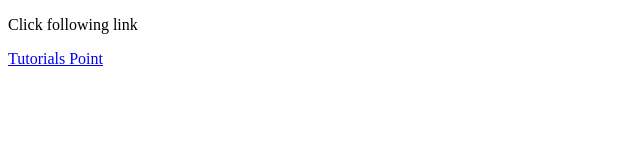
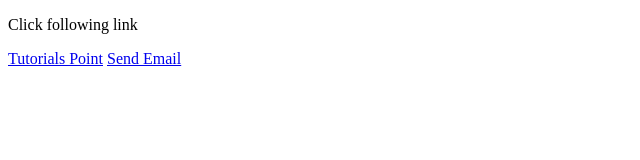
Before and after one commit to Redaajn/auto-html, a plain HTML site: page mon auto/11links/text.html in a window 1280 px wide. Shown: the whole page, without its empty margins (0-640 px from the left). Drawn offline with Linux system fonts and the light colour scheme.

Commit message:
Update text.html

```diff
--- a/mon auto/11links/text.html
+++ b/mon auto/11links/text.html
@@ -8,6 +8,7 @@
    <body>
       <p>Click following link</p>
       <a href = "https://www.tutorialspoint.com" target = "_self">Tutorials Point</a>
+      <a href = "mailto: ajendouz.medreda@gmail.com">Send Email</a>
    </body>
 
 </html>
```
